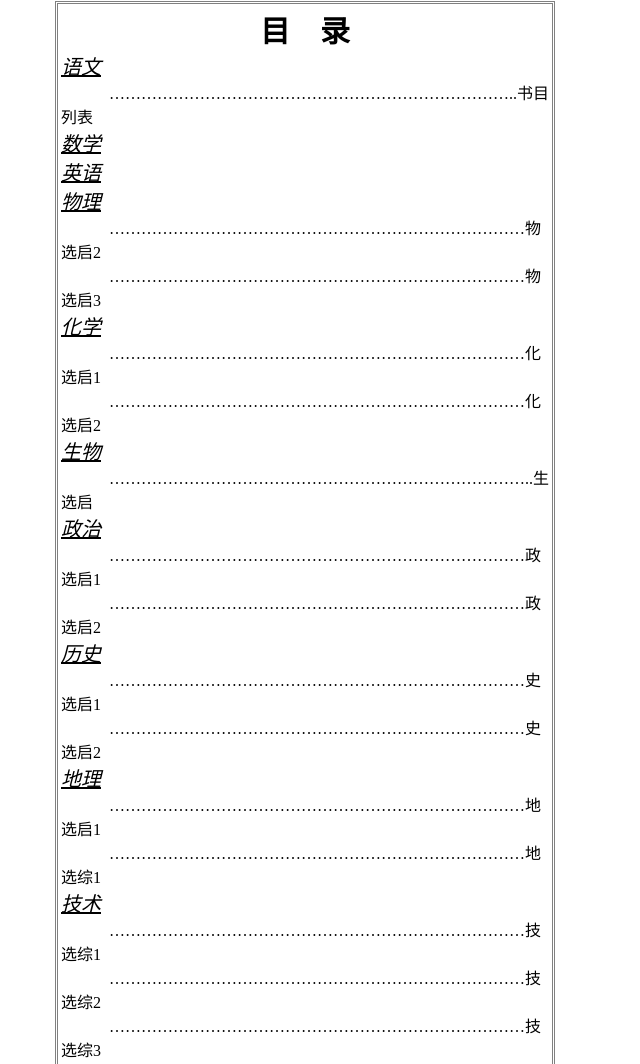
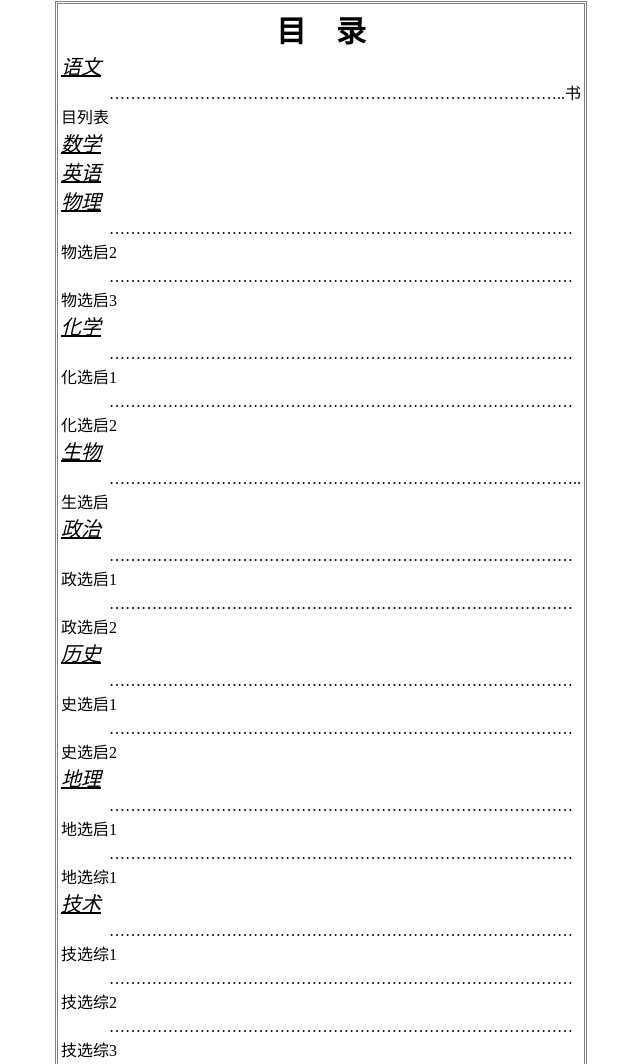
Before and after one commit to martinSCS/homework, a plain HTML site: page 2020/20200719/homework.html in a window 1280 px wide. Shown: the part 49-1113 px from the top of the page, without its empty margins (253-893 px from the left). Drawn offline with Linux system fonts and the light colour scheme.

Commit message:
Update homework.html

```diff
--- a/2020/20200719/homework.html
+++ b/2020/20200719/homework.html
@@ -53,30 +53,30 @@
 			<td>
 				<div class="title" id="content"><a>目　录</a></div>
 					<div><a href="#cn" class="content_first">语文</a></div>
-				<div><a href="booklist.html" class="content_second">　　　…………………………………………………………………&period;&period;书目列表</a></div>
+				<div><a href="booklist.html" class="content_second">　　　…………………………………………………………………………&period;&period;书目列表</a></div>
 					<div><a href="#ma" class="content_first">数学</a></div>
 					<div><a href="#en" class="content_first">英语</a></div>
 					<div><a href="#ph" class="content_first">物理</a></div>
-					<div><a href="#ph1" class="content_second">　　　……………………………………………………………………物选启2</a></div>
-					<div><a href="#ph2" class="content_second">　　　……………………………………………………………………物选启3</a></div>
+					<div><a href="#ph1" class="content_second">　　　……………………………………………………………………………物选启2</a></div>
+					<div><a href="#ph2" class="content_second">　　　……………………………………………………………………………物选启3</a></div>
 					<div><a href="#ch" class="content_first">化学</a></div>
-					<div><a href="#ch1" class="content_second">　　　……………………………………………………………………化选启1</a></div>
-					<div><a href="#ch2" class="content_second">　　　……………………………………………………………………化选启2</a></div>
+					<div><a href="#ch1" class="content_second">　　　……………………………………………………………………………化选启1</a></div>
+					<div><a href="#ch2" class="content_second">　　　……………………………………………………………………………化选启2</a></div>
 					<div><a href="#bi" class="content_first">生物</a></div>
-				<div><a href="#bi1" class="content_second">　　　……………………………………………………………………&period;&period;生选启</a></div>
+				<div><a href="#bi1" class="content_second">　　　……………………………………………………………………………&period;&period;生选启</a></div>
 					<div><a href="#po" class="content_first">政治</a></div>
-					<div><a href="#po1" class="content_second">　　　……………………………………………………………………政选启1</a></div>
-					<div><a href="#po2" class="content_second">　　　……………………………………………………………………政选启2</a></div>
+					<div><a href="#po1" class="content_second">　　　……………………………………………………………………………政选启1</a></div>
+					<div><a href="#po2" class="content_second">　　　……………………………………………………………………………政选启2</a></div>
 					<div><a href="#hi" class="content_first">历史</a></div>
-					<div><a href="#hi1" class="content_second">　　　……………………………………………………………………史选启1</a></div>
-					<div><a href="#hi2" class="content_second">　　　……………………………………………………………………史选启2</a></div>
+					<div><a href="#hi1" class="content_second">　　　……………………………………………………………………………史选启1</a></div>
+					<div><a href="#hi2" class="content_second">　　　……………………………………………………………………………史选启2</a></div>
 					<div><a href="#ge" class="content_first">地理</a></div>
-					<div><a href="#ge1" class="content_second">　　　……………………………………………………………………地选启1</a></div>
-					<div><a href="#ge2" class="content_second">　　　……………………………………………………………………地选综1</a></div>
+					<div><a href="#ge1" class="content_second">　　　……………………………………………………………………………地选启1</a></div>
+					<div><a href="#ge2" class="content_second">　　　……………………………………………………………………………地选综1</a></div>
 					<div><a href="#te" class="content_first">技术</a></div>
-					<div><a href="#te1" class="content_second">　　　……………………………………………………………………技选综1</a></div>
-					<div><a href="#te2" class="content_second">　　　……………………………………………………………………技选综2</a></div>
-					<div><a href="#te3" class="content_second">　　　……………………………………………………………………技选综3</a></div>
+					<div><a href="#te1" class="content_second">　　　……………………………………………………………………………技选综1</a></div>
+					<div><a href="#te2" class="content_second">　　　……………………………………………………………………………技选综2</a></div>
+					<div><a href="#te3" class="content_second">　　　……………………………………………………………………………技选综3</a></div>
 			</td>
 		</tr>
 		<tr>
```
